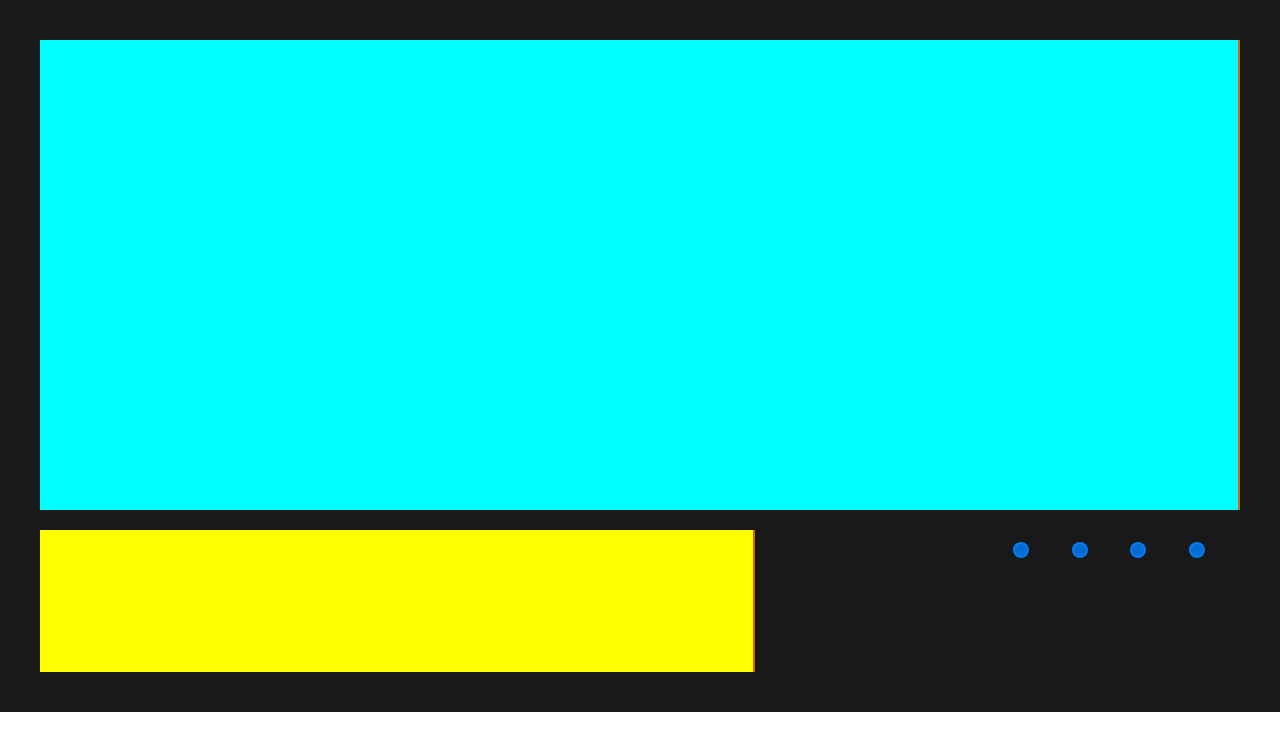
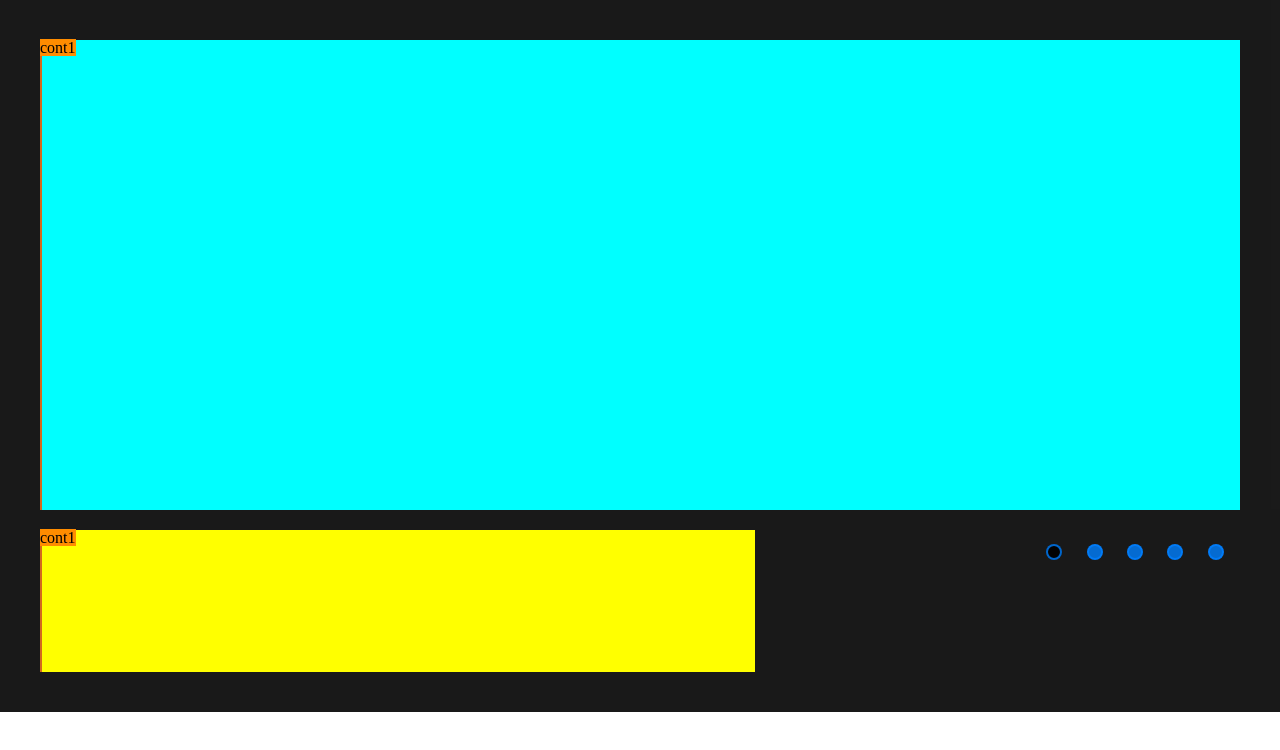
Before and after one commit to KostyaKorshunov/cssMemSlider, a plain HTML site: page cssMemSlider/index.html in a window 1280 px wide. Drawn offline with Linux system fonts and the light colour scheme.

Commit message:
fix: change controls and add select  ( Суб 16 кас 2021 15:04:49 +03 )

```diff
--- a/cssMemSlider/index.html
+++ b/cssMemSlider/index.html
@@ -12,19 +12,26 @@
 <body>
 <div class="page" id="page">
 	<div class="slider_cont">
+			<input type="radio" name="control" id="btn1" checked />
+			<input type="radio" name="control" id="btn2" />
+			<input type="radio" name="control" id="btn3" />
+			<input type="radio" name="control" id="btn4" />
+			<input type="radio" name="control" id="btn5" />
 			<div class="pics">
 				<div class="pic_base"></div>
-		</div>
-		<div class="buttons">
-			<a class="btn" href="#fk1" id="fk1"><div class="point"></div></a>
-			<a class="btn" href="#fk2" id="fk2"><div class="point"></div></a>
-			<a class="btn" href="#fk3" id="fk3"><div class="point"></div></a>
-			<a class="btn" href="#fk4" id="fk4"><div class="point"></div></a>
 			</div>
 			<div class="text_cont">
 				<div class="text_base"></div>
 			</div>
+			<div class="buttons">
+				<label for="btn1" class="btn"><div class="point btn1"></div></label>
+				<label for="btn2" class="btn"><div class="point btn2"></div></label>
+				<label for="btn3" class="btn"><div class="point btn3"></div></label>
+				<label for="btn4" class="btn"><div class="point btn4"></div></label>
+				<label for="btn5" class="btn"><div class="point btn5"></div></label>
 			</div>
+	</div>
+
 </div>
 </body>
 </html>
--- a/cssMemSlider/styles/styles.css
+++ b/cssMemSlider/styles/styles.css
@@ -44,11 +44,18 @@ body {
 }
 .pic_base {
 	position: relative;
-	right: 0px;
-	left: calc(100% - 2px);
+	left: 0px;
+/*	right: 0px;
+	left: calc(100% - 2px);*/
 	width: 2px;
 	height: 100%;
 	background-color: chocolate;
+}
+.pic_base::after {
+	position: relative;
+	width: 100%;
+	height: 100%;
+	background-color: darkorange;
 }
 .text_cont {
 	position: relative;
@@ -61,42 +68,113 @@ body {
 }
 .text_base {
 	position: relative;
-	right: 0px;
-	left: calc(100% - 2px);
+	left: 0px;
+/*	right: 0px;	*/
+/*	left: calc(100% - 2px);	*/
 	width: 2px;
 	height: 100%;
 	background-color: chocolate;
+}
+.text_base::after {
+	position: relative;
+	width: 100%;
+	height: 100%;
+	background-color: darkorange;
 }
 .buttons {
 	grid-area: btn;
 	justify-self: end;
 	display: flex;
 	justify-content: space-evenly;
-	width: 260px;
+	width: 210px;
 	height: 100%;
 /*	background-color: cadetblue;	*/
 }
 .btn {
-	width: 30px;
-	height: 30px;
-	padding: 6px;
-	margin: 6px 2px;
+	width: 32px;
+	height: 36px;
+	padding: 9px 8px;
+	margin: 5px 0px;
 	background-color: hsla(0, 0%, 0%, 0.0);
+	cursor: pointer;
 /*	align-self: center;	*/
+/*	background-color: hsla(0, 0%, 100%, 1.0);	*/
 }
-.btn .point {
+.point {
 	width: 16px;
 	height: 16px;
 	background-color: hsla(210, 100%, 50%, 0.8);
 	border: 2px solid hsla(210, 100%, 50%, 0.8);
 	border-radius: 50%;
 }
-.btn:hover {
+[name="control"]:checked ~ .buttons label {
 	background-color: hsla(0, 0%, 0%, 0.0);
 }
-.btn:active .point,
-.btn:focus .point {
+.point:hover {
+	background-color: hsla(0, 0%, 100%, 0.9);
+	border-color: hsla(0, 0%, 100%, 0.9);
+}
+/**	====	====	====	*/
+#btn1:checked ~ .buttons .btn1 {
 	background-color: hsla(0, 0%, 0%, 0.9);
+}
+#btn1:checked ~ .pics .pic_base::after {
+	content: "cont1";
+}
+#btn1:checked ~ .text_cont .text_base::after {
+	content: "cont1";
+}
+/**	====	====	====	*/
+#btn2:checked ~ .buttons .btn2 {
+	background-color: hsla(0, 0%, 0%, 0.9);
+}
+#btn2:checked ~ .pics .pic_base::after {
+	content: "cont2";
+}
+#btn2:checked ~ .text_cont .text_base::after {
+	content: "cont2";
+}
+/**	====	====	====	*/
+#btn3:checked ~ .buttons .btn3 {
+	background-color: hsla(0, 0%, 0%, 0.9);
+}
+#btn3:checked ~ .pics .pic_base::after {
+	content: "cont3";
+}
+#btn3:checked ~ .text_cont .text_base::after {
+	content: "cont3";
+}
+/**	====	====	====	*/
+#btn4:checked ~ .buttons .btn4 {
+	background-color: hsla(0, 0%, 0%, 0.9);
+}
+#btn4:checked ~ .pics .pic_base::after {
+	content: "cont4";
+}
+#btn4:checked ~ .text_cont .text_base::after {
+	content: "cont4";
+}
+/**	====	====	====	*/
+#btn5:checked ~ .buttons .btn5 {
+	background-color: hsla(0, 0%, 0%, 0.9);
+}
+#btn5:checked ~ .pics .pic_base::after {
+	content: "cont5";
+}
+#btn5:checked ~ .text_cont .text_base::after {
+	content: "cont5";
+}
+/**	====	====	====	*/
+/* .btn:active .point .btn:focus .point */
+/*.btn:focus .point {
+	background-color: hsla(0, 0%, 0%, 0.9);
+}*/
+[name="control"] {
+	grid-area: _t_;
+	width: 0px;
+	height: 0px;
+	margin: 0px;
+	padding: 0px;
 }
 /**	================			Media			================ */
 @media all and (max-width: 	640px){
```
Lines whose indentation alone changed are shown as unchanged.
